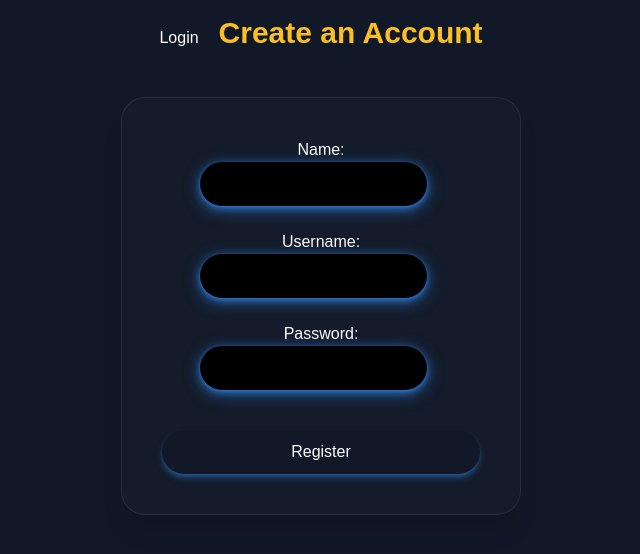
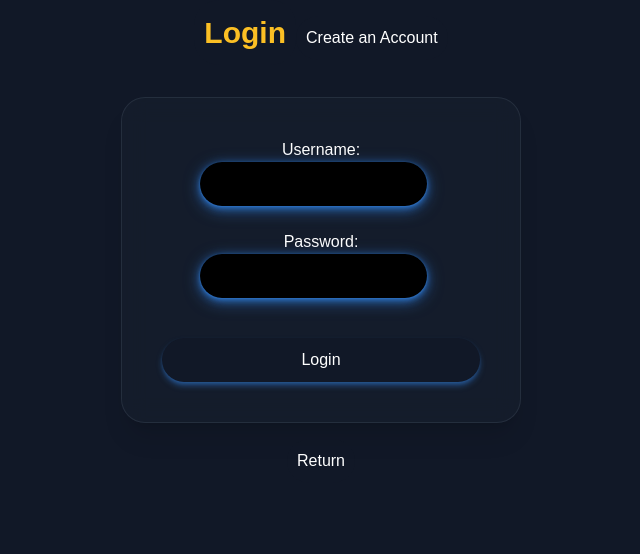
Before and after one commit to Mrpoink/DungeonMaster, a Next.js app in the folder dungeon-master/: page /pages/credentials in a window 1280 px wide. Shown: the top 554 px of the page, without its empty margins (319-959 px from the left). Built offline with nearby package versions, Linux system fonts and the light colour scheme.

Commit message:
Updated register component to push to the character sheet

```diff
--- /dev/null
+++ b/dungeon-master/src/app/components/gameOver/gameOver.tsx
@@ -0,0 +1 @@
+'use client'
--- a/dungeon-master/src/app/components/login/login.tsx
+++ b/dungeon-master/src/app/components/login/login.tsx
@@ -1,7 +1,6 @@
 'use client'
 import React, { useState } from 'react';
 import { useRouter } from 'next/navigation';
-import { Router } from 'next/router';
 
 export default function Login() {
   const router = useRouter()
--- a/dungeon-master/src/app/components/register/register.tsx
+++ b/dungeon-master/src/app/components/register/register.tsx
@@ -1,8 +1,10 @@
 'use client'
 import React from "react";
 import { useState } from "react";
+import { useRouter } from "next/navigation";
 
 export default function Register() {
+    const router = useRouter()
     const [formData, setFormData] = useState({
     name: '',
     username: '',
@@ -33,11 +35,17 @@ export default function Register() {
         body : JSON.stringify(formData),
       });
       if (!response.ok){
-        const errorData = await response.json();
-        throw new Error(errorData.message || 'Registration failed due to a server error.');
+        let errorData;
+        try {
+          errorData = await response.json();
+        } catch (jsonError) {
+          throw new Error(`Registration failed with status: ${response.status}`);
+        }
+        throw new Error(errorData.message || 'Username already exists.');
       }
-      console.log('Registration data submitted:', formData);
-      alert(`User ${formData.name} registered successfully!`);
+      if (response.ok){
+        router.push("./characterInfo")
+      }
       setFormData({
         name: '',
         username: '',
--- a/dungeon-master/src/app/page.tsx
+++ b/dungeon-master/src/app/page.tsx
@@ -19,7 +19,6 @@ const router = useRouter()
           <div className="start-buttons-container">
 
             <button className="start-buttons" type='button' onClick={()=>router.push('./pages/credentials')}>Login</button>
-            <button className="start-buttons" type='button' onClick={()=>router.push('./pages/credentials')}>Create an Account</button>
             <button className="start-buttons" type='button' onClick={()=>router.push('./pages/lobby')}>Quick Start</button>
           </div>
         </div>
--- a/dungeon-master/src/app/pages/credentials/credentials.tsx
+++ b/dungeon-master/src/app/pages/credentials/credentials.tsx
@@ -2,25 +2,27 @@
 import React, { useState } from 'react';
 import Register from '@/app/components/register/register';
 import Login from '@/app/components/login/login';
+import { BottomNav } from '@/app/components/nav/nav';
 
 export default function Credentials() {
-  const [showLogin, setShowLogin] = useState(false);
+  const [showLogin, setShowLogin] = useState(true);
 
   return (
     <div>
       <button
-        onClick={() => setShowLogin(true)}
+        onClick={() => {setShowLogin(true)}}
         className={showLogin ? 'form-heading' : ''}
       >
         Login
       </button>
       <button
-        onClick={() => setShowLogin(false)}
+        onClick={() => {setShowLogin(false)}}
         className={showLogin ? '' : 'form-heading'}
       >
         Create an Account
       </button>
       {showLogin ? <Login /> : <Register />}
+      <BottomNav/>
     </div>
   );
 }
```
